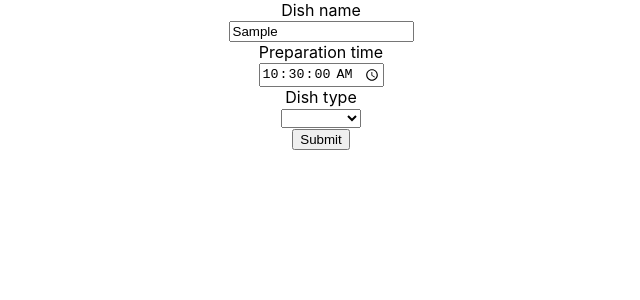
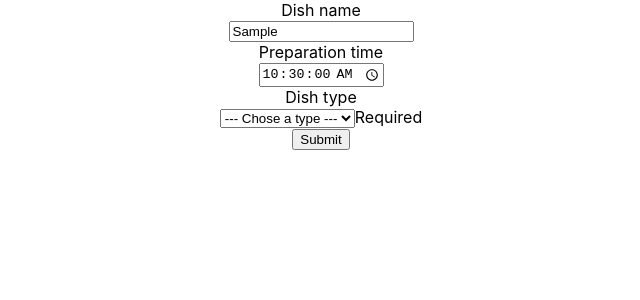
Before and after one commit to aleksandergorecki80/OrderingDishesForm, a React (Create React App) app: page / in a window 1280 px wide. Both pictures are taken after typing "Sample", "10:30" into the empty fields and a click on the button "Submit". Shown: the top 300 px of the page, without its empty margins (319-959 px from the left). Built offline with nearby package versions, Linux system fonts and the light colour scheme.

Commit message:
Validate type and preparation time.

```diff
--- a/src/components/OrderForm.js
+++ b/src/components/OrderForm.js
@@ -3,17 +3,20 @@ import { connect } from 'react-redux';
 import { Field, reduxForm, formValueSelector } from 'redux-form';
 import { validate } from '../utils/validation';
 
-// const validate = values => {
-//   const errors = {}
-//   if (!values.name) {
-//     errors.name = 'Required'
-//   } else if (values.name.length > 15) {
-//     errors.name = 'Must be 15 characters or less'
-//   }
-
-//   return errors
-// }
-
+const dishTypes = [
+  {
+    value: 'pizza',
+    name: 'Pizza',
+  },
+  {
+    value: 'soup',
+    name: 'Soup',
+  },
+  {
+    value: 'sandwich',
+    name: 'Sandwich',
+  },
+];
 
 const renderField = ({
   input,
@@ -23,12 +26,20 @@ const renderField = ({
   min,
   max,
   step,
-  value
+  value,
 }) => (
   <div>
     <label>{label}</label>
     <div>
-      <input {...input} placeholder={label} type={type} min={min} max={max} step={step} value={value}/>
+      <input
+        {...input}
+        placeholder={label}
+        type={type}
+        min={min}
+        max={max}
+        step={step}
+        value={value}
+      />
       {touched &&
         ((error && <span>{error}</span>) ||
           (warning && <span>{warning}</span>))}
@@ -36,17 +47,30 @@ const renderField = ({
   </div>
 );
 
+const renderSelectList = ({
+  input,
+  label,
+  options,
+  placeholder,
+  meta: { touched, error, warning },
+}) => (
+  <div>
+    <label>{label}</label>
+    <div>
+      <select {...input}>
+        <option value=''>{placeholder}</option>
+        {options.map((element) => {
+          return <option value={element.value} key={element.value}>{element.name}</option>;
+        })}
+      </select>
+      {touched &&
+        ((error && <span>{error}</span>) ||
+          (warning && <span>{warning}</span>))}
+    </div>
+  </div>
+);
 
-const OrderFormFunction = ({
-  handleSubmit,
-  name,
-  preparation_time,
-  type,
-  no_of_slices,
-  diameter,
-  spiciness_scale,
-  slices_of_bread,
-}) => {
+const OrderFormFunction = ({ handleSubmit, type, diameter }) => {
   return (
     <form onSubmit={handleSubmit}>
       <Field
@@ -62,17 +86,13 @@ const OrderFormFunction = ({
         label="Preparation time"
         step="1"
       />
-      <div>
-        <label>Dish type</label>
-        <div>
-          <Field name="type" component="select">
-            <option />
-            <option value="pizza">Pizza</option>
-            <option value="soup">Soup</option>
-            <option value="sandwich">Sandwich</option>
-          </Field>
-        </div>
-      </div>
+      <Field
+        placeholder="--- Chose a type ---"
+        name="type"
+        component={renderSelectList}
+        label="Dish type"
+        options={dishTypes}
+      />
       {type === 'pizza' && (
         <Fragment>
           <Field
@@ -96,7 +116,8 @@ const OrderFormFunction = ({
           <span>{diameter}</span>
         </Fragment>
       )}
-      {type === 'sandwich' && (<Field
+      {type === 'sandwich' && (
+        <Field
           name="slices_of_bread"
           type="number"
           component={renderField}
@@ -104,8 +125,10 @@ const OrderFormFunction = ({
           min="1"
           max="10"
           value="10"
-      />)}
-      {type === 'soup' && (<div>
+        />
+      )}
+      {type === 'soup' && (
+        <div>
           <label>Spiciness Scale</label>
           <div>
             <label>
@@ -199,7 +222,8 @@ const OrderFormFunction = ({
               10
             </label>
           </div>
-      </div>)}
+        </div>
+      )}
       <button type="submit">Submit</button>
     </form>
   );
@@ -208,7 +232,7 @@ const OrderFormFunction = ({
 const ReduxOrderForm = reduxForm({
   // a unique name for the form
   form: 'orderForm',
-  validate
+  validate,
 })(OrderFormFunction);
 
 const selector = formValueSelector('orderForm');
--- a/src/utils/validation.js
+++ b/src/utils/validation.js
@@ -1,12 +1,19 @@
-export const validate = values => {
-    const errors = {}
-    if (!values.name) {
-      errors.name = 'Required'
-    } else if (values.name.length < 5 || values.name.length > 15) {
-      errors.name = 'Must be between 5 and 15 characters.'
-    } else if (!/^[a-z ,.'-]+$/i.test(values.name)) {
-        errors.name = 'Only letters and digids allowed'
-      }
+export const validate = (values) => {
+  const errors = {};
+  if (!values.name) {
+    errors.name = 'Required';
+  } else if (values.name.length < 5 || values.name.length > 15) {
+    errors.name = 'Must be between 5 and 15 characters.';
+  } else if (!/^[a-z ,.'-]+$/i.test(values.name)) {
+    errors.name = 'Only letters and digids allowed';
+  }
 
-    return errors
+  if (!values.preparation_time){
+      errors.preparation_time = 'Required';
   }
+
+  if (!values.type){
+    errors.type = 'Required';
+}
+  return errors;
+};
```
Lines whose indentation alone changed are shown as unchanged.
